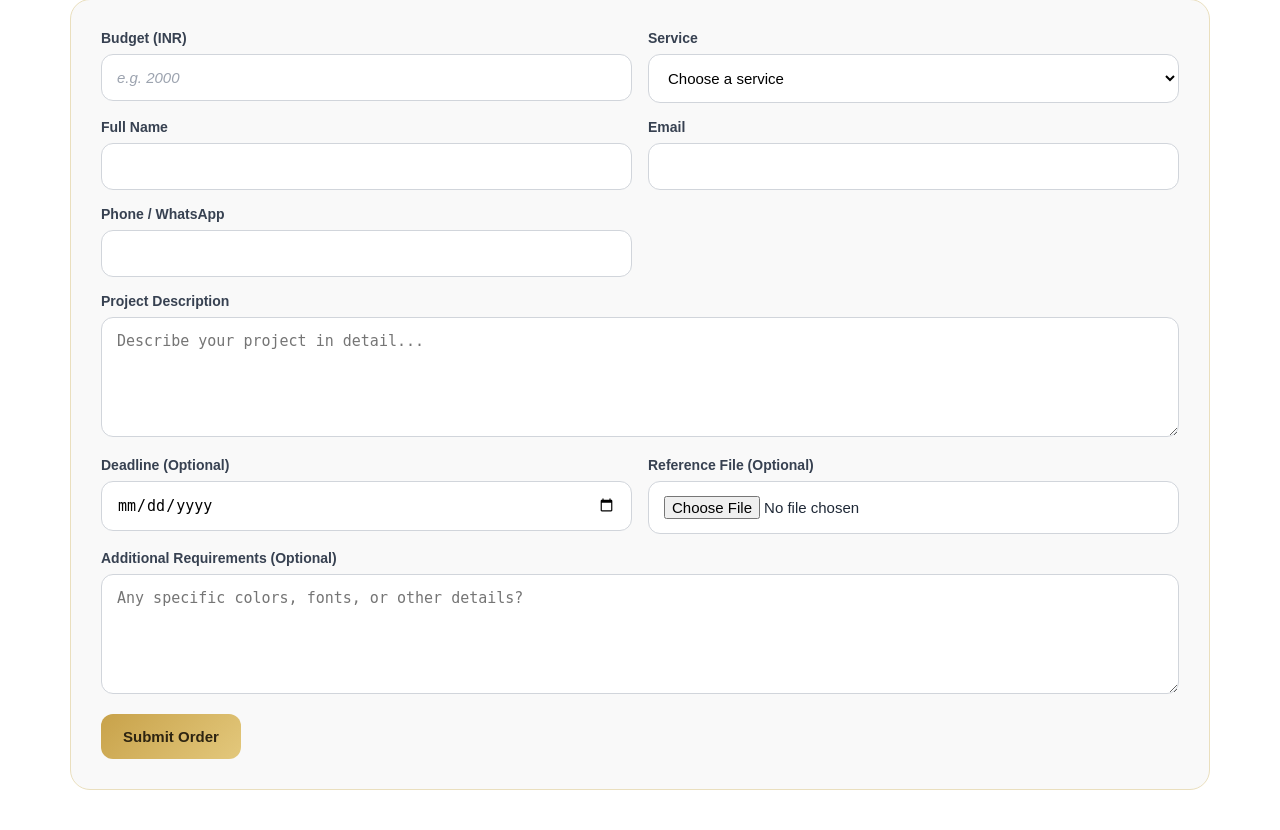
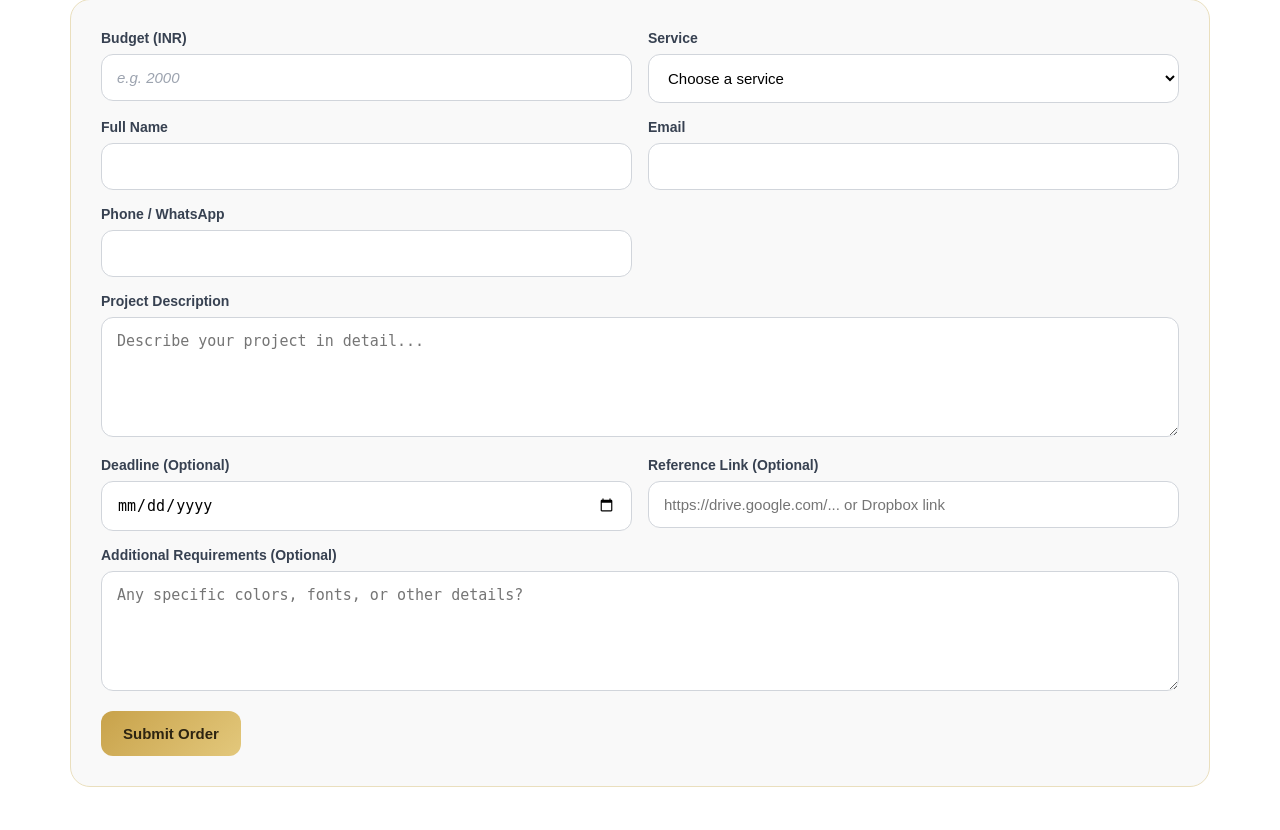
Before and after one commit to sjspokeflarebusiness-del/flaren-site, a Python web app: template templates/order.html in a window 1280 px wide. Shown: the part 231-1061 px from the top of the page. Run offline with Jinja, Linux system fonts and the light colour scheme; the template is opened without the code that fills it, so the values that code supplies are empty.

Commit message:
Update order.html with Budget and Reference Link fields

```diff
--- a/templates/order.html
+++ b/templates/order.html
@@ -53,15 +53,15 @@
         <textarea id="description" name="description" required placeholder="Describe your project in detail..."></textarea>
       </div>
 
-      <!-- Deadline + Reference File -->
+      <!-- Deadline + Reference Link -->
       <div class="form-row">
         <div class="field">
           <label for="deadline">Deadline (Optional)</label>
           <input type="date" id="deadline" name="deadline">
         </div>
         <div class="field">
-          <label for="referenceFile">Reference File (Optional)</label>
-          <input type="file" id="referenceFile" name="referenceFile">
+          <label for="referenceLink">Reference Link (Optional)</label>
+          <input type="url" id="referenceLink" name="referenceLink" placeholder="https://drive.google.com/... or Dropbox link">
         </div>
       </div>
 
```
